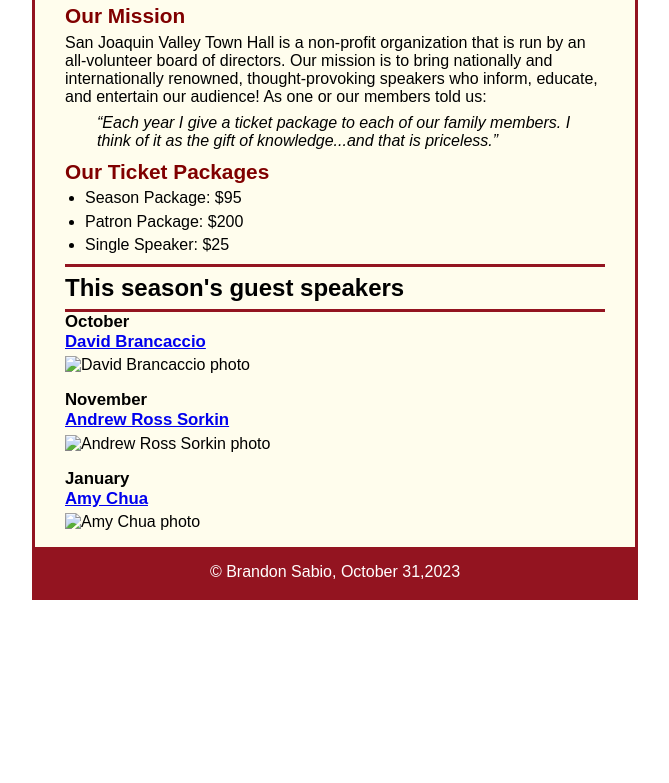
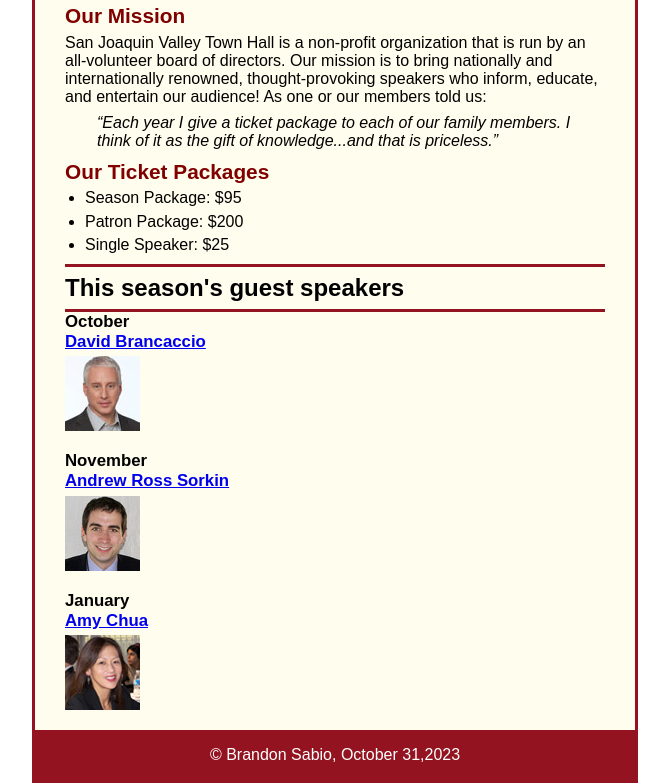
Before and after one commit to bsabio/A07, a plain HTML site: page index.html in a window 1280 px wide. Shown: the part 129-912 px from the top of the page, without its empty margins (305-974 px from the left). Before the commit the page ends 800 px from the top, so only its background shows below. Drawn offline with Linux system fonts and the light colour scheme; files that its build step writes are made by us from their sources; files whose address does not match are found by name.

Commit message:
Update and rename c5_index.html to index.html

```diff
--- a/c5_index.html
+++ b/index.html
@@ -4,8 +4,8 @@
 <head>
 	<meta charset="utf-8">
 	<title>San Joaquin Valley Town Hall</title>
-	<link rel="shortcut icon" href="images/favicon.ico">
-	<link rel="stylesheet" href="styles/c5_main.css">
+	<link rel="shortcut icon" href="favicon.ico">
+	<link rel="stylesheet" href="c5_main.css">
 </head>
 
 <body>
@@ -31,12 +31,12 @@
 		</ul>
 
 		<h1>This season's guest speakers</h1>
-		<h3>October<br><a href="speakers/brancaccio.html">David Brancaccio</a></h3>
-		<img src="images/brancaccio75.jpg" alt="David Brancaccio photo">
-		<h3>November<br><a href="speakers/sorkin.html">Andrew Ross Sorkin</a></h3>
-		<img src="images/sorkin75.jpg" alt="Andrew Ross Sorkin photo">
-		<h3>January<br><a href="speakers/chua.html">Amy Chua</a></h3>
-		<img src="images/chua75.jpg" alt="Amy Chua photo">
+		<h3>October<br><a href="brancaccio.html">David Brancaccio</a></h3>
+		<img src="brancaccio75.jpg" alt="David Brancaccio photo">
+		<h3>November<br><a href="sorkin.html">Andrew Ross Sorkin</a></h3>
+		<img src="sorkin75.jpg" alt="Andrew Ross Sorkin photo">
+		<h3>January<br><a href="chua.html">Amy Chua</a></h3>
+		<img src="chua75.jpg" alt="Amy Chua photo">
 	</main>
 	<footer>
 		<p>&copy; Brandon Sabio, October 31,2023</p>
```
